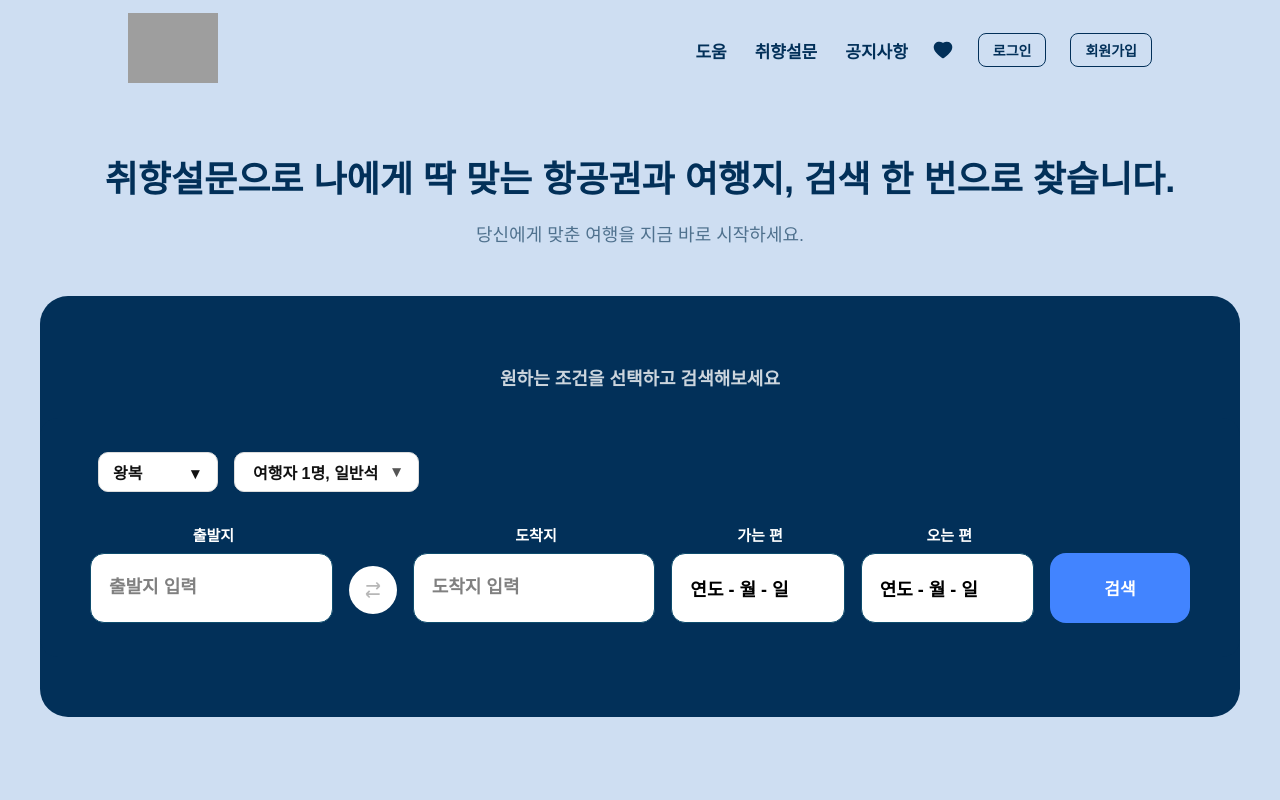
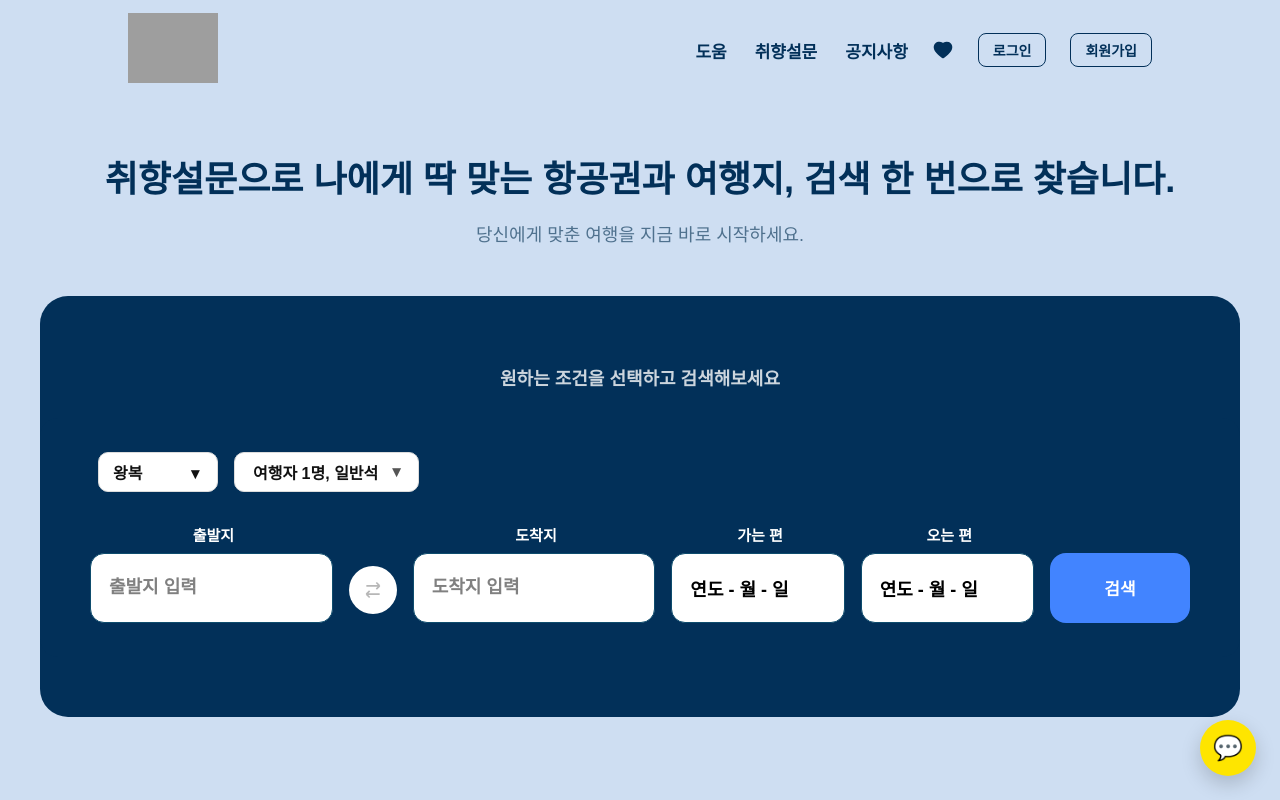
Before and after one commit to finalproject-Teamhanueldam/TripType-workspace, a React (Vite) app in the folder frontend-triptype-final-project/: page / in a window 1280 px wide. Shown: the top 800 px of the page. Built offline with nearby package versions, Linux system fonts and the light colour scheme.

Commit message:
메인페이지 카카오톡 채팅 상담 추가(최경환)
showHero -> isMainPage 직관적으로 네이밍 수정
+ 카카오톡 비즈니스 앱 심사완료
(이제 카카오 소셜 로그인 로직 구현하면 기능 작동할 것 같습니다)

```diff
--- a/frontend-triptype-final-project/src/App.jsx
+++ b/frontend-triptype-final-project/src/App.jsx
@@ -32,13 +32,13 @@ import AdminNoticeDetail from "./admin/notice/component/AdminNoticeDetail";
 // 사용자 FAQ 추가 (12.16 김동윤)
 import UserFaqPage from "./faq/component/UserFaqPage";
 
-
-
+// 카카오톡 상담 버튼 추가(최경환)
+import KakaoChatButton from "./common/component/KakaoChatButton";
 
 function App() {
   const location = useLocation();
-  const showHero = location.pathname === "/";
-
+  const isMainPage = location.pathname === "/";
+  console.log("현재 경로:", location.pathname);
 
     // 로그인 페이지, 추가: Header 숨길 경로 (최경환)
   const hideHeaderPaths = [
@@ -58,7 +58,7 @@ function App() {
       {!hideHeader && <Header />}
 
       {/* 메인 홈일 때만 HeroSection 표시 */}
-      {showHero && <HeroSection />}
+      {isMainPage && <HeroSection />}
 
       <Routes>
         {/* 메인 페이지 */}
@@ -99,6 +99,9 @@ function App() {
       {/* 헤더 - 지영재 - */}
       <Footer />
 
+      {/* 카카오톡 상담 버튼 (메인 페이지 고정, 최경환) */}
+      {isMainPage && <KakaoChatButton />}
+
     </div>
 
 
--- /dev/null
+++ b/frontend-triptype-final-project/src/common/component/KakaoChatButton.jsx
@@ -0,0 +1,17 @@
+import "../css/KakaoChatButton.css";
+
+function KakaoChatButton() {
+  return (
+    <a
+      href="http://pf.kakao.com/_Qvvxgn/chat"
+      target="_blank"
+      rel="noopener noreferrer"
+      className="kakao-float-btn"
+      aria-label="카카오톡 문의하기"
+    >
+      💬
+    </a>
+  );
+}
+
+export default KakaoChatButton;
--- /dev/null
+++ b/frontend-triptype-final-project/src/common/css/KakaoChatButton.css
@@ -0,0 +1,32 @@
+.kakao-float-btn {
+  position: fixed;
+  right: 24px;
+  bottom: 24px;
+  width: 56px;
+  height: 56px;
+
+  background-color: #fee500;
+  color: #191919;
+
+  border-radius: 50%;
+  display: flex;
+  align-items: center;
+  justify-content: center;
+
+  font-size: 24px;
+  text-decoration: none;
+
+  box-shadow: 0 8px 20px rgba(0, 0, 0, 0.18);
+  z-index: 9999;
+
+  transition: transform 0.2s ease, box-shadow 0.2s ease;
+}
+
+.kakao-float-btn:hover {
+  transform: translateY(-4px);
+  box-shadow: 0 12px 28px rgba(0, 0, 0, 0.25);
+}
+
+.kakao-float-btn:active {
+  transform: scale(0.95);
+}
```
